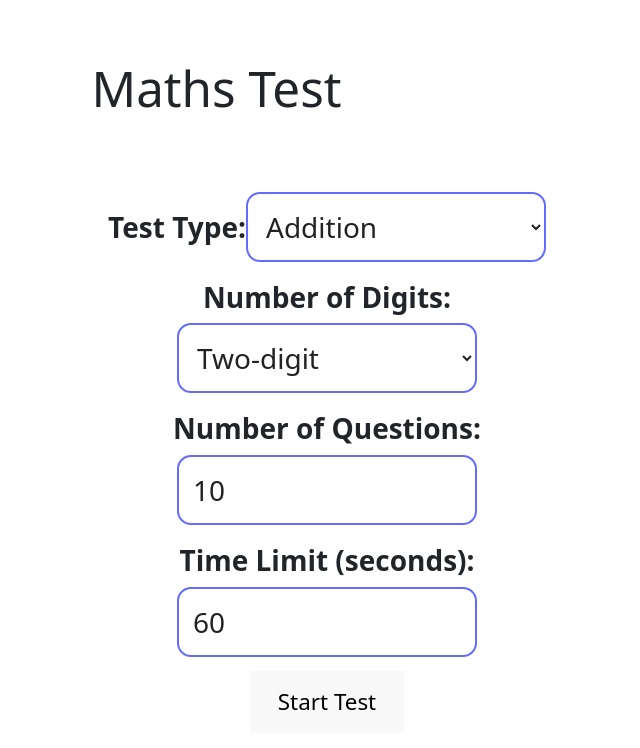
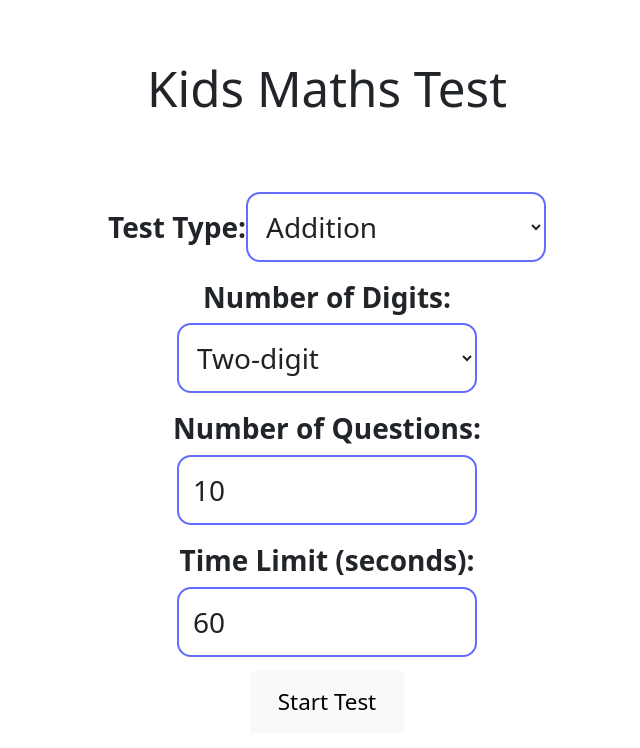
Before and after one commit to harishdevelopment/kids-maths-game, a React (Vite) app: page / in a window 1280 px wide. Shown: the top 748 px of the page, without its empty margins (313-953 px from the left). Built offline with nearby package versions, Linux system fonts and the light colour scheme.

Commit message:
fixed the test

```diff
--- a/src/App.tsx
+++ b/src/App.tsx
@@ -261,8 +261,8 @@
         fontSize: `${1.4 * uiScale}em`,
         padding: `${isMobile ? '1vw' : isTablet ? '1.5vw' : '2vw'}`
       }}>
-      <div className="app-header d-flex justify-content-between align-items-center mb-4">
-        <h1 style={{ fontSize: '2.2em' }}>Maths Test</h1>
+      <div className="app-header d-flex justify-content-center align-items-center mb-4">
+        <h1 style={{ fontSize: '2.2em' }}>Kids Maths Test</h1>
       </div>
       {!started && score === null && (
         <ConfigPanel
```
